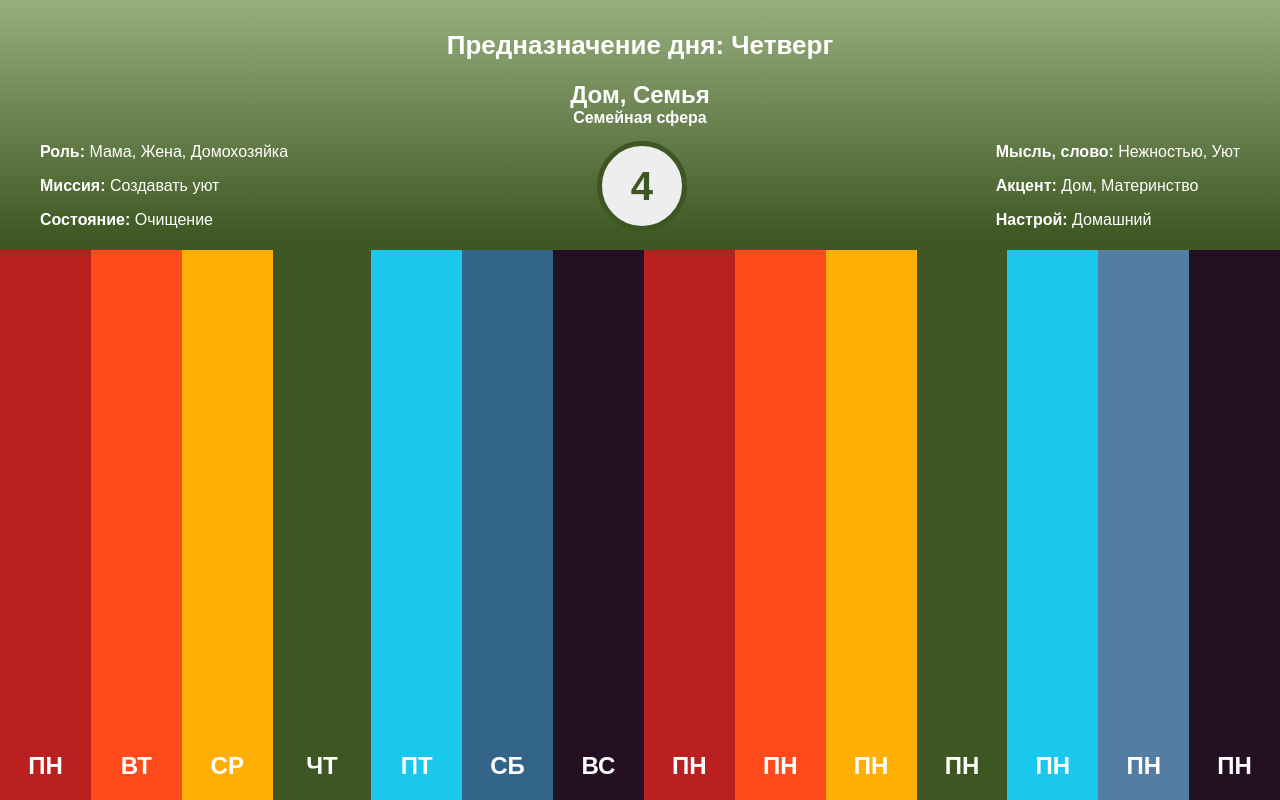
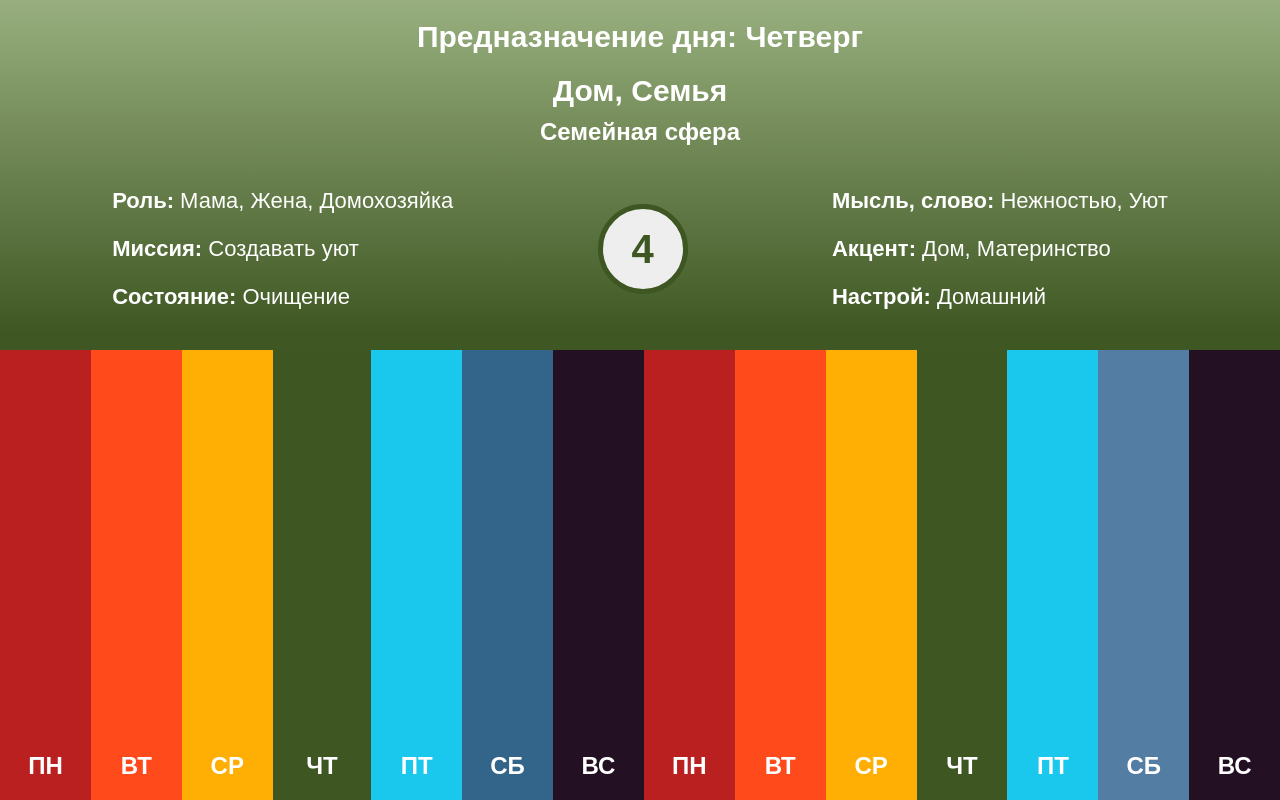
Before and after one commit to BFeen/pd, a website built with webpack: page public/markup/open_day.html in a window 1280 px wide. Built offline with nearby package versions, Linux system fonts and the light colour scheme.

Commit message:
1.2. Some css edits. Added 'days of week' enum.

```diff
--- a/public/markup/open_day.html
+++ b/public/markup/open_day.html
@@ -9,7 +9,10 @@
 </head>
 <body>
 
-  <header class="header header-open">
+  <header
+    class="header header_open"
+    style="background: linear-gradient(0deg, hsla(88, 43%, 24%, 1) 5%, hsla(88, 23%, 59%, 1) 100%);"
+  >
     <h1 class="header__title-active">Предназначение дня: Четверг</h1>
 
     <div class="day-info">
@@ -25,7 +28,7 @@
           <p class="day-info__text"><span>Миссия:</span> Создавать уют</p>
           <p class="day-info__text"><span>Состояние:</span> Очищение</p>
         </div>
-        <div class="day-info__num">4</div>
+        <div class="day-info__num" style="color: #3E5622; border-color: #3E5622">4</div>
         <div class="day-info__item">
           <p class="day-info__text"><span>Мысль, слово:</span> Нежностью, Уют</p>
           <p class="day-info__text"><span>Акцент:</span> Дом, Материнство</p>
--- a/public/markup/styles/style.scss
+++ b/public/markup/styles/style.scss
@@ -12,16 +12,16 @@ body {
   top: 0;
   height: 150px;
   width: 100%;
-  // border-bottom: 4px solid blue;
   box-sizing: border-box;
   z-index: 100;
   // transition: all 0.3s linear;
 
-  &-open {
+  &_open {
+    // transition: all 0.3s linear;
     color: white;
-    height: 250px;
-    background: hsla(88, 43%, 24%, 1);
-    background: linear-gradient(0deg, hsla(88, 43%, 24%, 1) 5%, hsla(89, 23%, 59%, 1) 100%);
+    height: 350px;
+    // background: hsla(88, 43%, 24%, 1);
+    // background: linear-gradient(0deg, hsla(88, 43%, 24%, 1) 5%, hsla(88, 23%, 59%, 1) 100%);
   }
 
   &__title {
@@ -30,15 +30,13 @@ body {
   }
 
   &__title-active {
-    font-size: 26px;
-    padding-bottom: 20px;
+    font-size: 30px;
   }
 }
 
 h1 {
   margin: 0;
-  padding: 30px;
-  // height: 100%;
+  padding: 20px;
   text-align: center;
 }
 
@@ -87,12 +85,11 @@ main {
   padding: 0 40px;
   display: flex;
   align-items: center;
-  justify-content: space-between;
   flex-direction: column;
 
   &__flexbox {
     display: flex;
-    justify-content: space-between;
+    justify-content: space-around;
     align-items: center;
     width: 100%;
 
@@ -109,14 +106,19 @@ main {
     text-align: center;
     border-radius: 50%;
     background-color: #eee;
-    color: #3E5622;
-    border: 5px solid #3E5622;
+    border-width: 5px;
+    border-style: solid;
   }
   &__title {
-    font-size: 24px;
+    font-size: 30px;
   }
   &__subtitle {
-    font-size: 16px;
+    font-size: 24px;
+    padding-top: 10px;
+    padding-bottom: 20px;
+  }
+  &__text {
+    font-size: 22px;
   }
   &__text > span {
     font-weight: bold;
--- a/src/components/day-element.js
+++ b/src/components/day-element.js
@@ -1,7 +1,7 @@
-const createDayTemplate = (item) => {
+const createDayTemplate = (item, dayOfWeek) => {
   return (
     `<div class="days__item" style="background-color: ${item.color};">
-      <h2 class="days__text">Пн</h2>
+      <h2 class="days__text">${dayOfWeek}</h2>
     </div>`
   );
 };
--- a/src/main.js
+++ b/src/main.js
@@ -1,5 +1,5 @@
 import {daysData} from "./data/days.js";
-import {RenderPosition} from "./utils/const.js";
+import {RenderPosition, DaysOfWeekList} from "./utils/const.js";
 import {createElement, render} from "./utils/render.js";
 import createDayTemplate from "./components/day-element.js";
 
@@ -7,8 +7,8 @@ import createDayTemplate from "./components/day-element.js";
 const container = document.querySelector(`.days`);
 
 if (daysData) {
-  daysData.forEach((item) => {
-    const dayStr = createDayTemplate(item);
+  daysData.forEach((item, index) => {
+    const dayStr = createDayTemplate(item, DaysOfWeekList[index].abbr);
     const dayElement = createElement(dayStr);
     render(container, dayElement, RenderPosition.BEFORE_END);
   });
--- a/src/utils/const.js
+++ b/src/utils/const.js
@@ -4,4 +4,29 @@ const RenderPosition = {
   BEFORE_END: `beforeend`,
 };
 
-export {RenderPosition};
+const DaysOfWeekList = [
+  {
+    full: "Понедельник",
+    abbr: "ПН",
+  }, {
+    full: "Вторник",
+    abbr: "ВТ",
+  }, {
+    full: "Среда",
+    abbr: "СР",
+  }, {
+    full: "Четверг",
+    abbr: "ЧТ",
+  }, {
+    full: "Пятница",
+    abbr: "ПТ",
+  }, {
+    full: "Суббота",
+    abbr: "СБ",
+  }, {
+    full: "Воскресенье",
+    abbr: "ВС",
+  },
+]
+
+export {RenderPosition, DaysOfWeekList};
```
Also changed, not shown: public/markup/styles/style.css, 1 other file.
